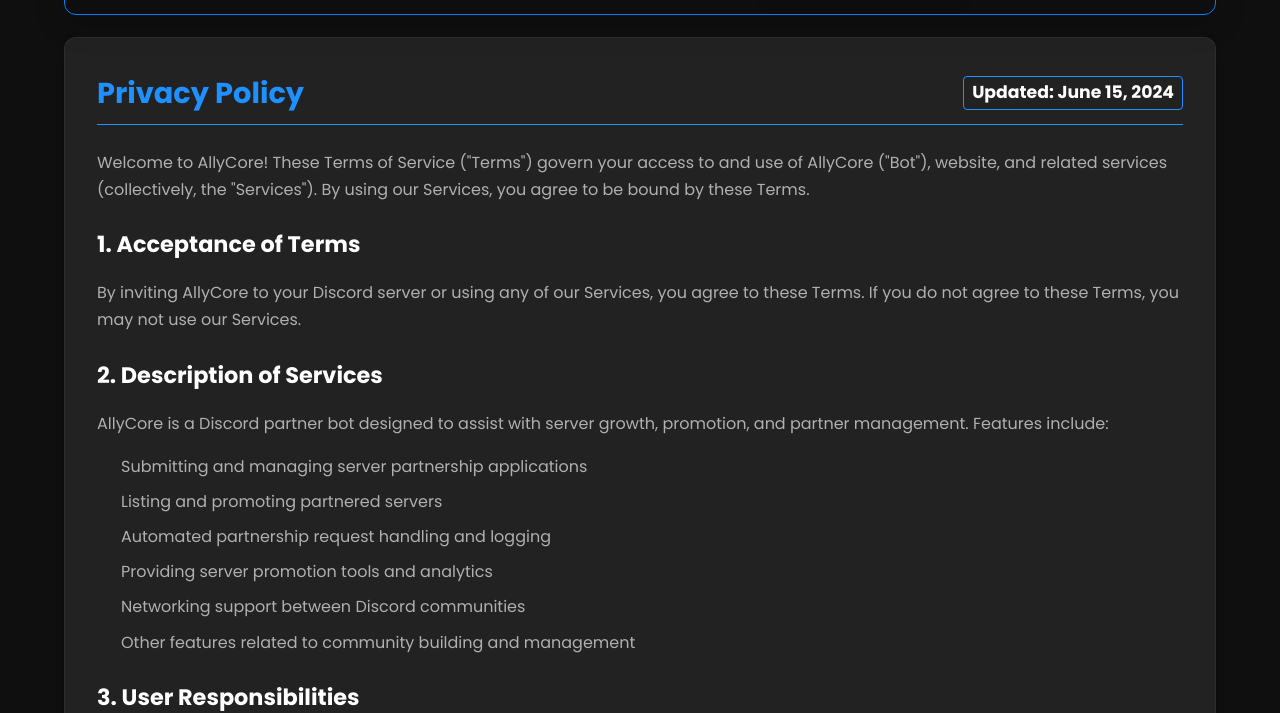
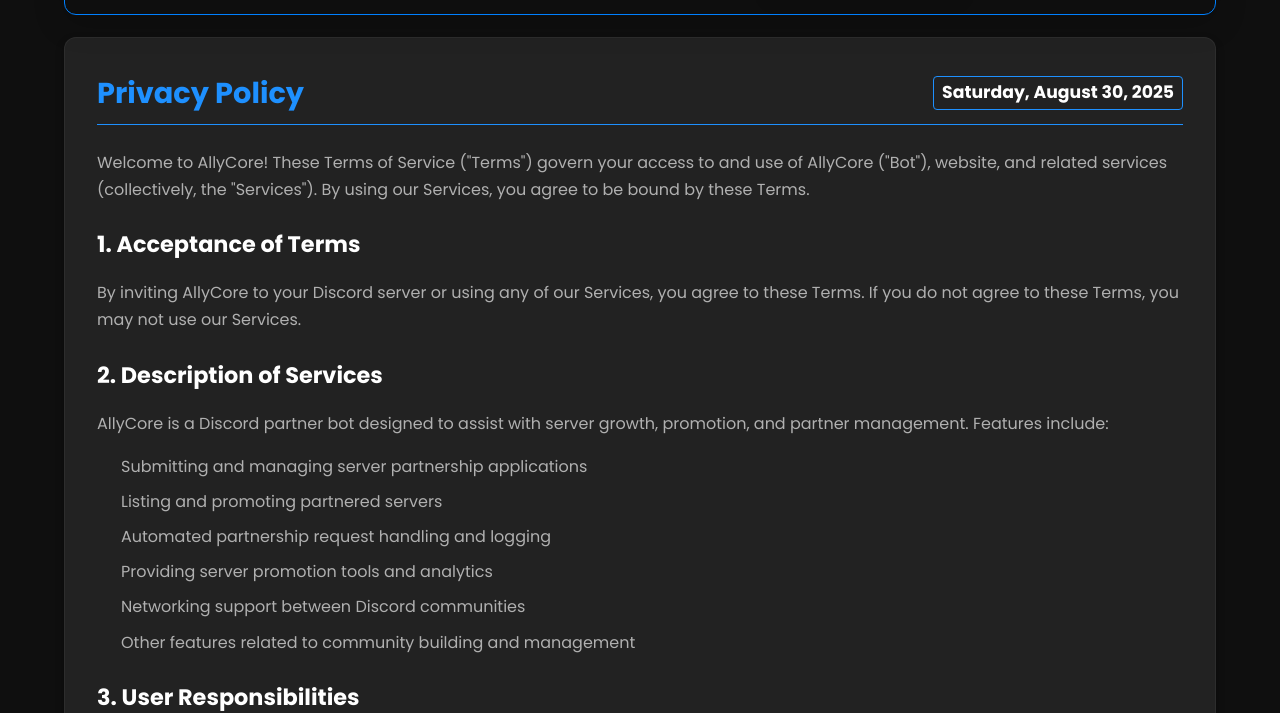
Before and after one commit to Blazecfcfff/blazecfcfff.github.io, a plain HTML site: page terms.html in a window 1280 px wide. Shown: the part 91-804 px from the top of the page. Drawn offline with Linux system fonts and the light colour scheme.

Commit message:
Update terms.html

```diff
--- a/terms.html
+++ b/terms.html
@@ -144,7 +144,7 @@
           <span>Privacy Policy</span>
           <span
             style="font-size: 0.6em; color: #ffffff; padding: 2px 8px; border-radius: 4px; border: 1px solid #1e90ff;">
-            Updated: June 15, 2024
+            Saturday, August 30, 2025
           </span>
         </h2>
         <p>Welcome to AllyCore! These Terms of Service ("Terms") govern your access to and use of AllyCore ("Bot"),
```
